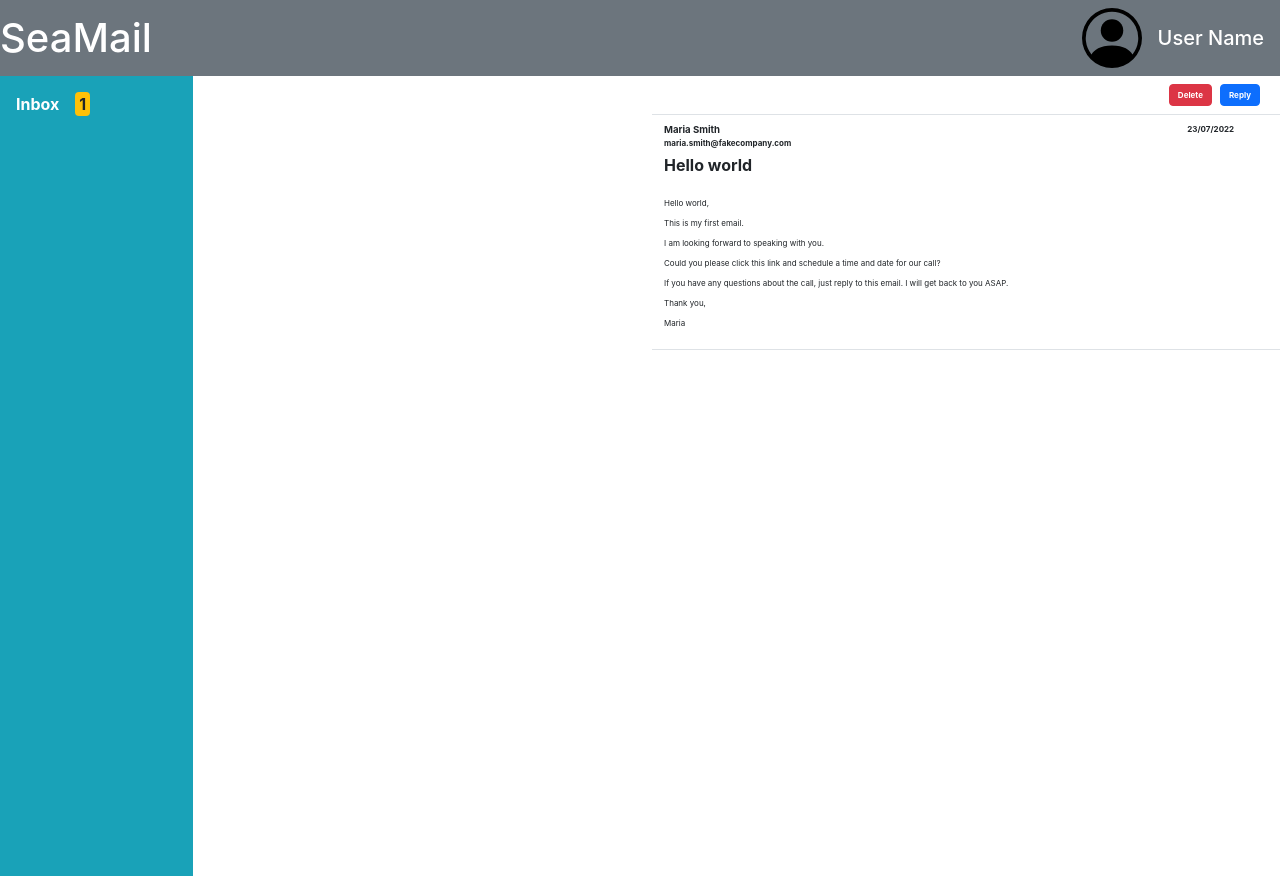
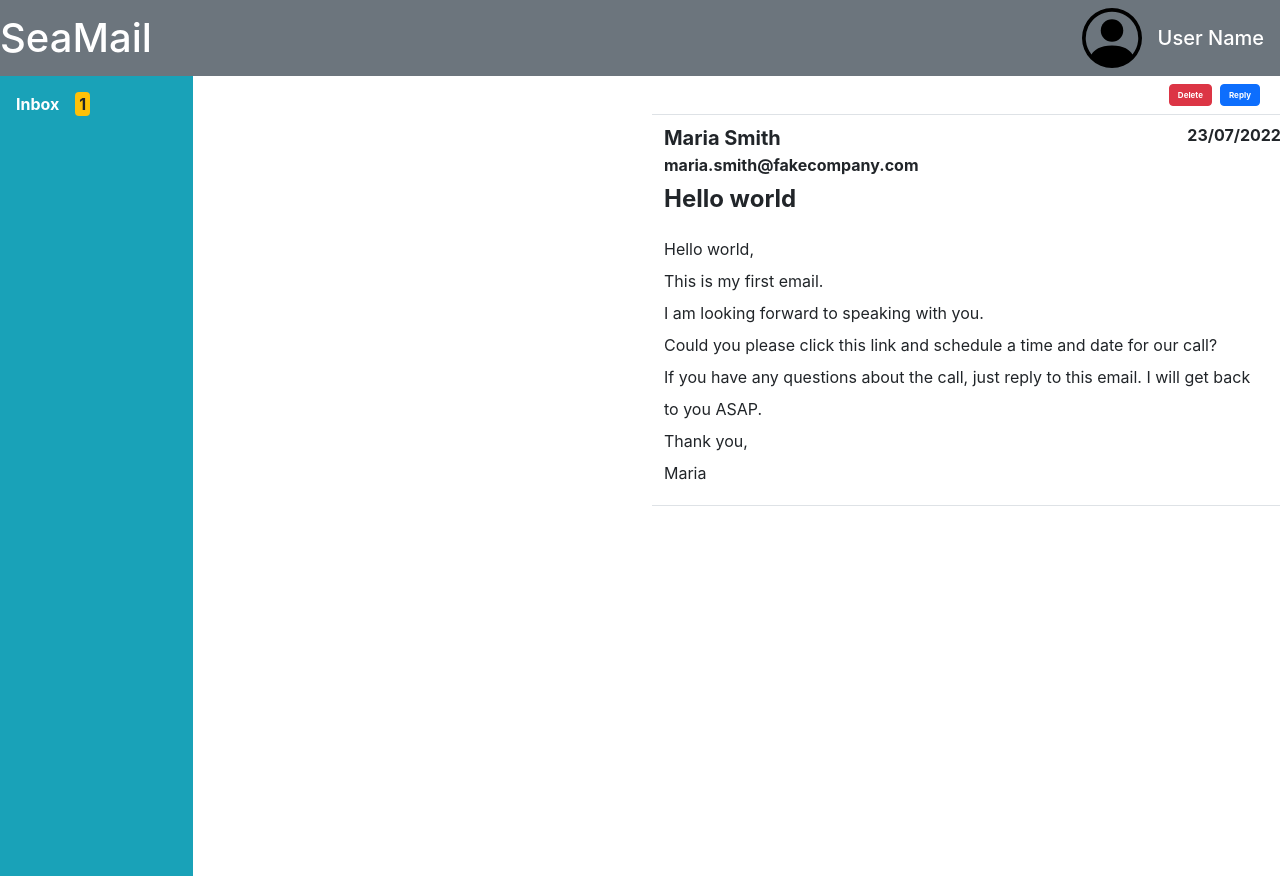
Before and after one commit to iO-Academy/2022-jul-seamail, a React (Create React App) app: page / in a window 1280 px wide. Built offline with nearby package versions, Linux system fonts and the light colour scheme; no server answers; the HTML template or start-up script is replaced by a standard one.

Commit message:
code review changes made - deletion of additional lines and changes to font sizing and spacing

```diff
--- a/src/Components/EmailDisplay/index.js
+++ b/src/Components/EmailDisplay/index.js
@@ -3,21 +3,21 @@ import './styles.scss';
 const EmailDisplay = () => {
     return (
         <div className="container">
-    <div className="row">
+        <div className="row">
         <div className="emailButtons col-12 d-flex justify-content-end border-bottom">
             <button type="button" className="btn btn-danger btn-sm my-2">Delete</button>
             <button type="button" className="btn btn-primary mx-2 btn-sm my-2">Reply</button>
         </div>
         <div className="col-10">
-            <p className="fs-7 fw-bold mt-2 mb-0">Maria Smith</p>
-            <p className="fs-8 fw-bold mb-1">maria.smith@fakecompany.com</p>
-            <p className="fs-6 fw-bold">Hello world</p>
+            <p className="fs-5 fw-bold mt-2 mb-0">Maria Smith</p>
+            <p className="fs-6 fw-bold mb-1">maria.smith@fakecompany.com</p>
+            <p className="fs-4 fw-bold">Hello world</p>
         </div>
         <div className="col-2">
             <p className="fs-8 fw-bold mt-2 align-item-center">23/07/2022</p>
         </div>
-        <div className="testEmail col-12 border-bottom">
-            <p className="fs-8">
+        <div className="testEmail col-12 border-bottom lh-lg">
+            <p className="fs-6">
             Hello world, <br></br>
             This is my first email. <br></br>
             I am looking forward to speaking with you. <br></br>
@@ -27,9 +27,7 @@ const EmailDisplay = () => {
             Maria
             </p>
         </div>
-
     </div>
-
 </div>
     )
 }
--- a/src/Components/EmailDisplay/styles.scss
+++ b/src/Components/EmailDisplay/styles.scss
@@ -3,14 +3,6 @@
     font-weight: bold;
 }
 
-.fs-7 {
-    font-size: 0.6rem;
-}
-
-.fs-8 {
-    font-size: 0.5rem;
-}
-
 .testEmail {
     line-height: 20px;
 }
--- a/src/Components/PageTemplate/index.js
+++ b/src/Components/PageTemplate/index.js
@@ -29,7 +29,6 @@ const PageTemplate = () => {
                 <SideNav />
             </div>
             <div className="col-4">
-
             </div>
             <div className="col-6">
                 <EmailDisplay />
```
